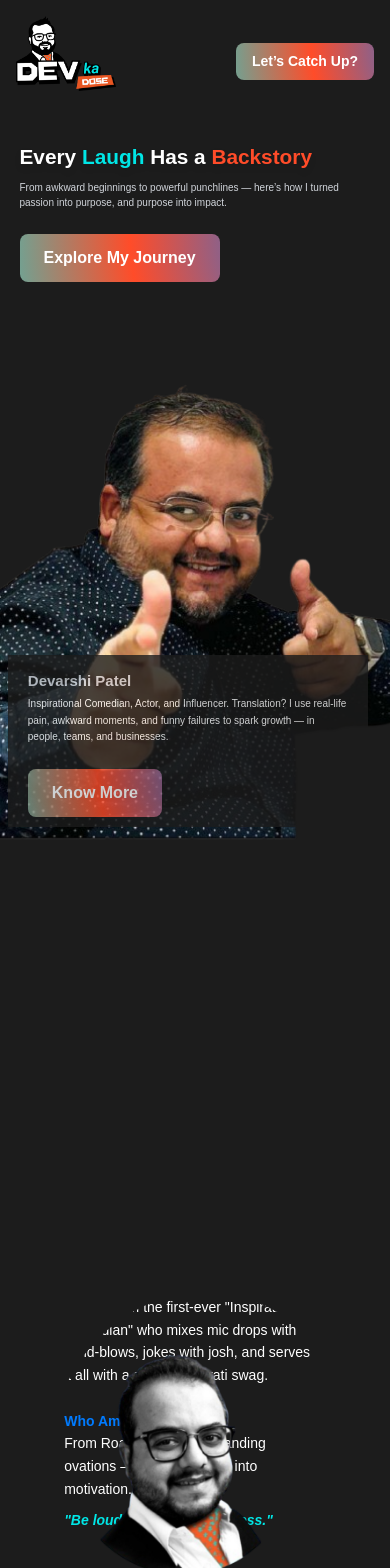
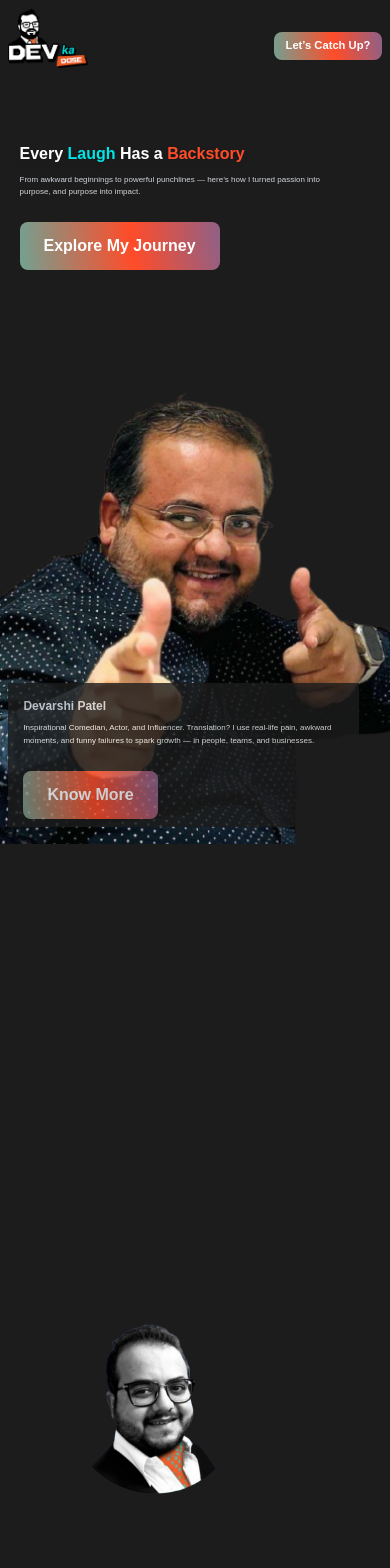
Before and after one commit to AshishProject7878/react-prototype, a React (Vite) app: page / in a window 390 px wide. Shown: the top 1568 px of the page. Built offline with nearby package versions, Linux system fonts and the light colour scheme; a web font is replaced by a local one.

Commit message:
changes 150

```diff
--- a/src/index.css
+++ b/src/index.css
@@ -55,19 +55,19 @@ body {
   }
 
   .hero-heading {
-    @apply font-black text-5xl sm:right-10 sm:text-7xl md:text-9xl lg:text-[12rem];
+    @apply font-black text-4xl sm:text-6xl md:text-8xl lg:text-[clamp(10rem,20vw,12rem)];
   }
 
   .about-sub CLUSTERED {
-    @apply absolute bottom-[-80dvh] left-1/2 w-full max-w-96 -translate-x-1/2 text-center font-circular-web text-lg md:max-w-[34rem];
+    @apply absolute bottom-[-80dvh] left-1/2 w-full max-w-[clamp(20rem,80vw,24rem)] -translate-x-1/2 text-center font-circular-web text-base md:max-w-[clamp(30rem,70vw,34rem)] md:text-lg;
   }
 
   .about-image {
-    @apply absolute left-1/2 top-0 z-20 h-[60vh] w-[60vh] origin-center -translate-x-1/2 overflow-hidden rounded-full md:w-[30vw] md:h-[30vw];
+    @apply absolute left-1/2 top-0 z-20 h-[60vh] w-[60vh] origin-center -translate-x-1/2 overflow-hidden rounded-full md:w-[30vw] md:h-[30vw] lg:w-[25vw] lg:h-[25vw];
   }
 
   .animated-title {
-    @apply flex font-extrabold flex-col gap-1 text-5xl uppercase leading-[.8] text-gray-300 sm:px-32 md:text-[6rem];
+    @apply flex font-extrabold flex-col gap-1 text-4xl uppercase leading-[.8] text-gray-300 sm:px-[clamp(2rem,10vw,8rem)] md:text-[clamp(4rem,10vw,6rem)];
     font-family: "HVD", sans-serif;
   }
 
@@ -87,11 +87,11 @@ body {
   }
 
   .bento-title {
-    @apply uppercase md:text-6xl text-4xl font-black;
+    @apply uppercase text-3xl font-black md:text-[clamp(4rem,8vw,6rem)];
   }
 
   .story-img-container {
-    @apply relative md:h-dvh h-[90vh] w-full;
+    @apply relative h-[90vh] w-full md:h-dvh;
     filter: url("#flt_tag");
   }
 
@@ -101,12 +101,12 @@ body {
   }
 
   .story-img-content {
-    @apply absolute w-full md:h-dvh h-[50dvh] opacity-100 left-10 top-16 md:left-0 md:top-10 lg:left-[-300px] lg:top-[-100px];
+    @apply absolute w-full h-[50dvh] opacity-100 left-[clamp(0.5rem,2vw,2rem)] top-[clamp(1rem,4vh,4rem)] md:left-0 md:top-[clamp(0.5rem,2vh,2rem)] lg:left-[-clamp(5rem,15vw,18.75rem)] lg:top-[-clamp(2rem,10vh,6.25rem)];
     transform: translate3d(0, 0, 0) rotateX(0) rotateY(0) rotateZ(0) scale(1);
   }
 
   .gallery-img-container {
-    @apply size-64 overflow-hidden bg-violet-300;
+    @apply size-[clamp(12rem,25vw,16rem)] overflow-hidden bg-violet-300;
   }
 
   .gallery-img {
@@ -114,7 +114,7 @@ body {
   }
 
   .gallery-img-4 {
-    @apply sm:size-80 md:h-96 md:w-[25rem] rounded-lg;
+    @apply size-[clamp(12rem,25vw,20rem)] rounded-lg md:h-[clamp(16rem,40vh,24rem)] md:w-[clamp(15rem,35vw,25rem)];
   }
 
   .sword-man-clip-path {
@@ -155,18 +155,16 @@ body {
 }
 
 /* From Uiverse.io by G4b413l */
-/* https://uiverse.io/G4b413l/tidy-walrus-92 */
-/* From Uiverse.io by mobinkakei */
 .wrapper {
-  width: 200px;
-  height: 60px;
+  width: clamp(150px, 25vw, 200px);
+  height: clamp(40px, 10vh, 60px);
   position: relative;
   z-index: 1;
 }
 
 .circle {
-  width: 20px;
-  height: 20px;
+  width: clamp(15px, 3vw, 20px);
+  height: clamp(15px, 3vw, 20px);
   position: absolute;
   border-radius: 50%;
   background-color: #000000;
@@ -177,14 +175,14 @@ body {
 
 @keyframes circle7124 {
   0% {
-    top: 60px;
-    height: 5px;
+    top: clamp(40px, 10vh, 60px);
+    height: clamp(3px, 1vh, 5px);
     border-radius: 50px 50px 25px 25px;
     transform: scaleX(1.7);
   }
 
   40% {
-    height: 20px;
+    height: clamp(15px, 3vw, 20px);
     border-radius: 50%;
     transform: scaleX(1);
   }
@@ -206,12 +204,12 @@ body {
 }
 
 .shadow {
-  width: 20px;
-  height: 4px;
+  width: clamp(15px, 3vw, 20px);
+  height: clamp(3px, 1vh, 4px);
   border-radius: 50%;
   background-color: rgba(0, 0, 0, 0.9);
   position: absolute;
-  top: 62px;
+  top: clamp(40px, 10vh, 62px);
   transform-origin: 50%;
   z-index: -1;
   left: 15%;
@@ -259,7 +257,7 @@ body {
 @keyframes wobble1 {
   0%,
   100% {
-    transform: translateY(0%) scale(1);
+    transform: translatenudey(0%) scale(1);
     opacity: 1;
   }
 
@@ -297,8 +295,8 @@ body {
   object-position: center;
 }
 
-/* Mobile view - reduce size */
-@media (max-width: 640px) {
+/* Responsive adjustments for smaller screens */
+@media (max-width: 768px) {
   .custom-div {
     background-color: #fff;
     display: flex;
@@ -318,9 +316,8 @@ body {
   }
 
   .mask-clip-path {
-    clip-path: circle(40% at 50% 50%);
-    /* background-color: #fff; */
-    margin-top: -35%;
+    clip-path: circle(clamp(30%, 40vw, 40%) at 50% 50%);
+    margin-top: calc(-1 * clamp(20%, 35vw, 35%));
   }
 }
 
@@ -341,7 +338,9 @@ body {
 }
 
 .animated-gradient {
-  background-color: #ff4c29;
+  background: radial-gradient(circle, #007bff, #ff4c29, #00e6e6);
+  background-size: 400% 400%;
+  animation: circularFlow 10s linear infinite;
   transition: background 0.5s ease, transform 0.3s ease;
   color: white;
 }
@@ -359,348 +358,6 @@ body {
   100% {
     background-position: 100% 50%;
   }
-}
-
-@media (max-width: 640px) and (max-height: 900px) {
-  .topSection {
-    position: relative;
-    top: 0;
-    left: 0;
-    padding: 1rem;
-    text-align: center;
-    display: flex;
-    align-items: center;
-    justify-content: space-between;
-  }
-
-  .LogoImg {
-    width: 100px;
-  }
-
-  .topSection p {
-    opacity: 0;
-    font-size: 1px;
-  }
-
-  .topSection button {
-    padding: 0.5rem 1rem;
-    font-size: 0.875rem;
-  }
-
-  .bottom-image-section {
-    position: relative;
-    left: 0;
-    transform: none;
-    width: 100%;
-    padding: 1rem;
-  }
-
-  .bottom-image-section .image-wrapper {
-    height: 10rem;
-    max-width: 100%;
-  }
-
-  .bottom-image-section img {
-    max-width: 100%;
-    height: 32rem;
-    object-fit: cover;
-  }
-
-  /* .bottom-img-hero{
-    height: 20px;
-  } */
-
-  .moba {
-    opacity: 1;
-    width: 100vw;
-    height: 100vh;
-  }
-
-  .bottomRight {
-    bottom: 2%;
-    left: 2%;
-    background-color: #1c1c1c;
-    padding: 10px 20px;
-    width: 360px;
-    opacity: 0.8;
-  }
-
-  .knowText {
-    font-size: 10px;
-  }
-
-  .KnowName {
-    font-size: 15px;
-    margin-bottom: -1px;
-  }
-
-  .timelineDot {
-    opacity: 0;
-  }
-
-  .video-card {
-    height: 380px;
-  }
-
-  .short-card {
-    height: 640px;
-  }
-
-  .timelineLine {
-    top: 20%;
-  }
-
-  .AboutFlex {
-    flex-direction: column;
-    padding: 1.5rem;
-    gap: 1rem;
-    margin-left: 10px;
-  }
-
-  .AboutFlexP {
-    position: absolute;
-    font-size: 14px;
-    text-align: left;
-    text-align-last: left;
-    margin-top: 7.5%;
-    margin-bottom: -80%;
-    right: 22% !important;
-    width: 250px;
-  }
-
-  .about-image {
-    width: 100vw;
-    height: 100vh;
-  }
-
-  .about-image img {
-    width: 250px;
-    height: 200px;
-    margin-top: 50px;
-    top: 15%;
-    position: absolute;
-    margin-top: 50%;
-  }
-
-  .knowImg{
-    top: 10%;
-    left: 12% !important;
-  }
-
-  .animated-title {
-    font-size: 5rem;
-  }
-
-  .topSection2 {
-    left: 5%;
-    text-align: left;
-    z-index: -1;
-  }
-
-  .topSection2 h1 {
-    font-size: 1.3rem;
-  }
-
-  .topSection2 p {
-    font-size: 10px;
-    margin-top: 10px;
-  }
-
-  .extra-text {
-    opacity: 0;
-  }
-
-  .pod-main {
-    margin-bottom: -50px;
-  }
-
-  .con-main {
-    margin-top: -75px;
-  }
-
-  .card-Image {
-    display: none;
-  }
-  .card-Box:nth-child(even) {
-    transform: translateX(-50%);
-  }
-  .card-Box:nth-child(odd) {
-    transform: translateX(10%);
-  }
-
-  #about{
-    height: 250vh !important;
-    margin-bottom: -150% !important;
-  }
-}
-
-@media (max-width: 440px) and (min-height: 800px) and (max-height: 999px) {
-  .topSection {
-    position: relative;
-    top: 0;
-    left: 0;
-    padding: 1rem;
-    text-align: center;
-    display: flex;
-    align-items: center;
-    justify-content: space-between;
-  }
-
-  .LogoImg {
-    width: 100px;
-  }
-
-  .topSection p {
-    opacity: 0;
-    font-size: 1px;
-  }
-
-  .topSection button {
-    padding: 0.5rem 1rem;
-    font-size: 0.875rem;
-  }
-
-  .bottom-image-section {
-    position: relative;
-    left: 0;
-    transform: none;
-    width: 100%;
-    padding: 1rem;
-  }
-
-  .moba {
-    opacity: 1;
-    width: 100vw;
-    height: 100vh;
-  }
-
-  .bottomRight {
-    bottom: 2%;
-    left: 2%;
-    background-color: #1c1c1c;
-    padding: 10px 20px;
-    width: 360px;
-    opacity: 0.8;
-  }
-
-  .knowText {
-    font-size: 10px;
-  }
-
-  .KnowName {
-    font-size: 15px;
-    margin-bottom: -1px;
-  }
-
-  .timelineDot {
-    opacity: 0;
-  }
-
-  .video-card {
-    height: 380px;
-  }
-
-  .short-card {
-    height: 640px;
-  }
-
-  .timelineLine {
-    top: 20%;
-  }
-
-  /* .AboutFlex {
-    flex-direction: column;
-    padding: 1.5rem;
-    gap: 1rem;
-    margin-left: 10px;
-  }
-
-  .AboutFlexP {
-    position: absolute;
-    font-size: 14px;
-    text-align: left;
-    text-align-last: left;
-    margin-top: 35%;
-    margin-bottom: -80%;
-    right: 22% !important;
-    width: 250px;
-  }
-
-  .about-image {
-    width: 100vw;
-    height: 100vh;
-  }
-
-  .about-image img {
-    width: 250px;
-    height: 250px;
-    left: 80%;
-    position: absolute;
-    top: 30%;
-  }
-
-  .knowImg{
-    margin-top: 30%;
-    left: 12% !important;
-  }
-
-  #about{
-    height: 50vh !important;
-    margin-bottom: -50% !important;
-  } */
-
-  .animated-title {
-    font-size: 5rem;
-  }
-
-  .topSection2 {
-    left: 5%;
-    text-align: left;
-    z-index: -1;
-  }
-
-  .topSection2 h1 {
-    font-size: 1.3rem;
-  }
-
-  .topSection2 p {
-    font-size: 10px;
-    margin-top: 10px;
-  }
-
-  .extra-text {
-    opacity: 0;
-  }
-
-  .pod-main {
-    margin-bottom: -50px;
-  }
-
-  .con-main {
-    margin-top: -75px;
-  }
-
-  .card-Image {
-    display: none;
-  }
-  .card-Box:nth-child(even) {
-    transform: translateX(-50%);
-  }
-  .card-Box:nth-child(odd) {
-    transform: translateX(10%);
-  }
-
-  .bottom-image-section img {
-    max-width: 100%;
-    height: 44rem;
-    object-fit: cover;
-  }
-}
-
-.animated-gradient {
-  background: radial-gradient(circle, #007bff, #ff4c29, #00e6e6);
-  background-size: 400% 400%;
-  animation: circularFlow 10s linear infinite;
 }
 
 @keyframes circularFlow {
@@ -721,10 +378,194 @@ body {
   }
 }
 
+/* Responsive adjustments for mobile and tablet screens */
+@media (max-width: 768px) {
+  .topSection {
+    position: relative;
+    top: 0;
+    left: 0;
+    padding: clamp(0.5rem, 2vw, 1rem);
+    text-align: center;
+    display: flex;
+    align-items: center;
+    justify-content: space-between;
+  }
+
+  .LogoImg {
+    width: clamp(80px, 20vw, 100px);
+  }
+
+  .topSection p {
+    opacity: 0;
+    font-size: 1px;
+  }
+
+  .topSection button {
+    padding: clamp(0.3rem, 1.5vw, 0.5rem) clamp(0.6rem, 3vw, 1rem);
+    font-size: clamp(0.7rem, 2vw, 0.875rem);
+  }
+
+  .bottom-image-section {
+    position: relative;
+    left: 0;
+    transform: none;
+    width: 100%;
+    padding: clamp(0.5rem, 2vw, 1rem);
+  }
+
+  .bottom-image-section .image-wrapper {
+    height: clamp(8rem, 25vh, 10rem);
+    max-width: 100%;
+  }
+
+  .bottom-image-section img {
+    max-width: 100%;
+    height: clamp(20rem, 80vh, 32rem);
+    object-fit: cover;
+  }
+
+  .moba {
+    opacity: 1;
+    width: 100vw;
+    height: 100vh;
+  }
+
+  .bottomRight {
+    bottom: 2%;
+    left: 2%;
+    background-color: #1c1c1c;
+    padding: clamp(5px, 2vw, 10px) clamp(10px, 4vw, 20px);
+    width: clamp(300px, 90vw, 360px);
+    opacity: 0.8;
+  }
+
+  .knowText {
+    font-size: clamp(8px, 2vw, 10px);
+  }
+
+  .KnowName {
+    font-size: clamp(12px, 3vw, 15px);
+    margin-bottom: -1px;
+  }
+
+  .timelineDot {
+    opacity: 0;
+  }
+
+  .video-card {
+    height: clamp(300px, 80vh, 380px);
+  }
+
+  .short-card {
+    height: clamp(500px, 120vh, 640px);
+  }
+
+  .timelineLine {
+    top: 20%;
+  }
+
+  .AboutFlex {
+    flex-direction: column;
+    padding: clamp(1rem, 3vw, 1.5rem);
+    gap: clamp(0.5rem, 2vh, 1rem);
+    margin-left: clamp(5px, 2vw, 10px);
+  }
+
+  .AboutFlexP {
+    position: absolute;
+    font-size: clamp(12px, 3vw, 14px);
+    text-align: left;
+    text-align-last: left;
+    margin-top: clamp(5%, 10vh, 7.5%);
+    margin-bottom: -80%;
+    right: 22% !important;
+    width: clamp(200px, 60vw, 250px);
+  }
+
+  .about-image {
+    width: 100vw;
+    height: 100vh;
+  }
+
+  .about-image img {
+    width: clamp(200px, 50vw, 250px);
+    height: clamp(150px, 40vh, 200px);
+    margin-top: clamp(30%, 50vh, 50%);
+    top: 15%;
+    position: absolute;
+  }
+
+  .knowImg {
+    top: 10%;
+    left: 12% !important;
+  }
+
+  .animated-title {
+    font-size: clamp(3rem, 10vw, 5rem);
+  }
+
+  .topSection2 {
+    left: 5%;
+    text-align: left;
+    z-index: -1;
+  }
+
+  .topSection2 h1 {
+    font-size: clamp(1rem, 3vw, 1.3rem);
+  }
+
+  .topSection2 p {
+    font-size: clamp(8px, 2vw, 10px);
+    margin-top: clamp(5px, 2vh, 10px);
+  }
+
+  .extra-text {
+    opacity: 0;
+  }
+
+  .pod-main {
+    margin-bottom: clamp(-30px, -5vh, -50px);
+  }
+
+  .con-main {
+    margin-top: clamp(-50px, -10vh, -75px);
+  }
+
+  .card-Image {
+    display: none;
+  }
+
+  .card-Box:nth-child(even) {
+    transform: translateX(-50%);
+  }
+
+  .card-Box:nth-child(odd) {
+    transform: translateX(10%);
+  }
+
+  #about {
+    height: clamp(200vh, 300vh, 250vh) !important;
+    margin-bottom: -150% !important;
+  }
+}
+
+/* Specific adjustments for smaller mobile devices with taller screens */
+@media (max-width: 440px) and (min-height: 800px) {
+  .bottom-image-section img {
+    max-width: 100%;
+    height: clamp(30rem, 100vh, 44rem);
+    object-fit: cover;
+  }
+
+  .AboutFlexP {
+    margin-top: clamp(20%, 35vh, 35%);
+  }
+
+  .about-image img {
+    top: clamp(20%, 30vh, 30%);
+  }
+}
+
 .AboutFlex img {
   left: 0;
 }
-
-/* .bottom-image-section img {
-  max-width: 800px;
-} */
```
Also changed, not shown: src/components/About.jsx (+86 -35 lines).
